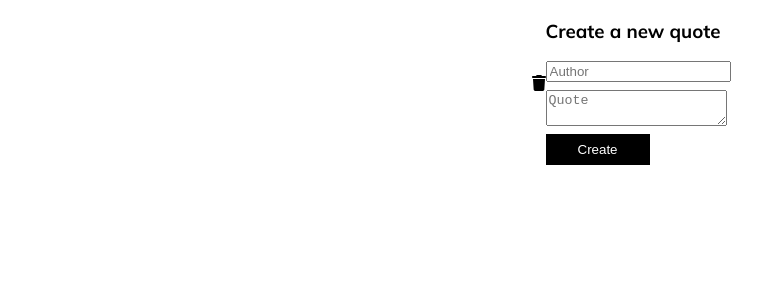
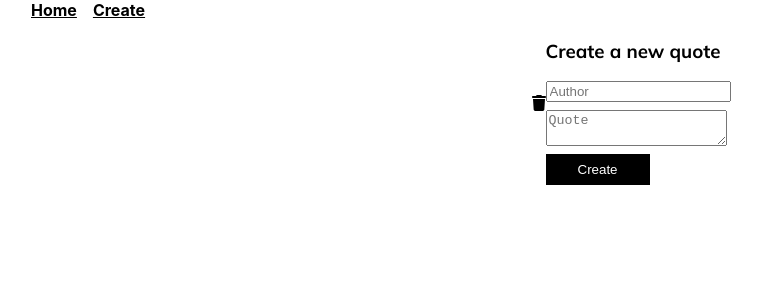
Before and after one commit to aledwassell/emma, a Next.js app: page /create in a window 1280 px wide. Shown: the top 300 px of the page, without its empty margins (9-771 px from the left). Built offline with nearby package versions, Linux system fonts and the light colour scheme.

Commit message:
Adding the nav bar and refactor links list.

```diff
--- a/components/Navbar.tsx
+++ b/components/Navbar.tsx
@@ -1,10 +1,26 @@
 import Link from 'next/link';
 import styles from '../styles/Nav.module.scss';
+
+interface RouterLink {
+  route: string;
+  routeName: string;
+}
+
+const LINKS = [
+  {route: '/', routeName: 'Home'},
+  {route: '/create', routeName: 'Create'},
+];
 
 export default function Navbar() {
   return (
     <nav className={styles.nav}>
-      <Link href="/">Home</Link>
+      {LINKS?.map((link: RouterLink, index: number) => {
+        return (
+          <Link key={index} href={link.route}>
+            {link.routeName}
+          </Link>
+        );
+      })}
     </nav>
   );
 }
--- a/pages/_app.tsx
+++ b/pages/_app.tsx
@@ -20,7 +20,7 @@ export const philosopher = Philosopher({
 function MyApp({Component, pageProps}: AppProps) {
   return (
     <>
-      {/* <Navbar /> */}
+      <Navbar />
       <main className={mulish.className}>
         <Component {...pageProps} />
       </main>
```
